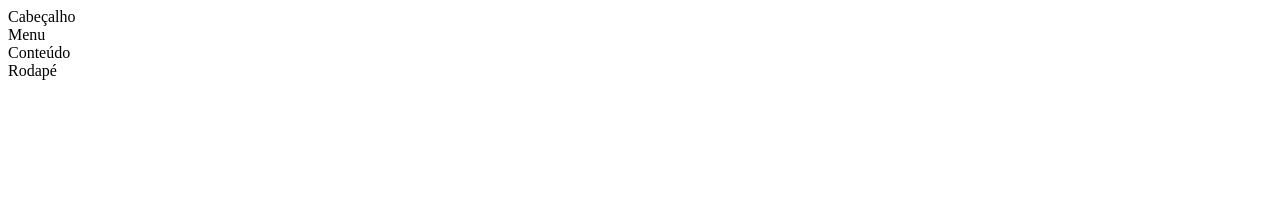
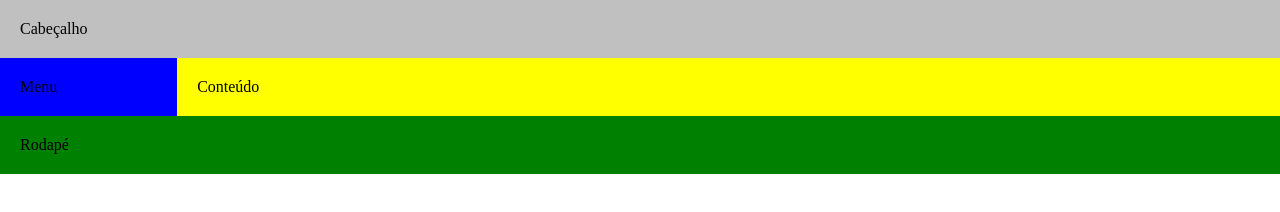
Before and after one commit to marcossma/siccr2, a plain HTML site: page app/index.html in a window 1280 px wide. Drawn offline with Linux system fonts and the light colour scheme.

Commit message:
estrutura inicial

```diff
--- /dev/null
+++ b/app/css/style.css
@@ -0,0 +1,37 @@
+* {
+    padding: 0px;
+    margin: 0px;
+    box-sizing: border-box;
+}
+
+.container {
+    display: flex;
+    flex-direction: column;
+}
+
+header {
+    background: silver;
+    padding: 20px;
+}
+
+main {
+    display: flex;
+    flex-direction: row;
+}
+
+aside {
+    background: blue;
+    padding: 20px;
+    width: 200px;
+}
+
+section {
+    background: yellow;
+    padding: 20px;
+    width: 100%;
+}
+
+footer {
+    background: green;
+    padding: 20px;
+}
--- a/app/index.html
+++ b/app/index.html
@@ -4,11 +4,17 @@
     <meta charset="UTF-8">
     <meta name="viewport" content="width=device-width, initial-scale=1.0">
     <title>SICCR - Sistema Integrado Centro de Ciências Rurais</title>
+    <link rel="stylesheet" href="css/style.css">
+    <script type="module" src="js/scripts.js"></script>
 </head>
 <body>
-    <header>Cabeçalho</header>
-    <aside>Menu</aside>
-    <main>Conteúdo</main>
-    <footer>Rodapé</footer>
+    <div class="container">
+        <header>Cabeçalho</header>
+        <main>
+            <aside>Menu</aside>
+            <section>Conteúdo</section>
+        </main>
+        <footer>Rodapé</footer>
+    </div>
 </body>
 </html>
--- /dev/null
+++ b/app/js/scripts.js
@@ -0,0 +1,3 @@
+document.addEventListener("DOMContentLoaded", function(event) {
+    console.log("Initialized...");
+});
```
